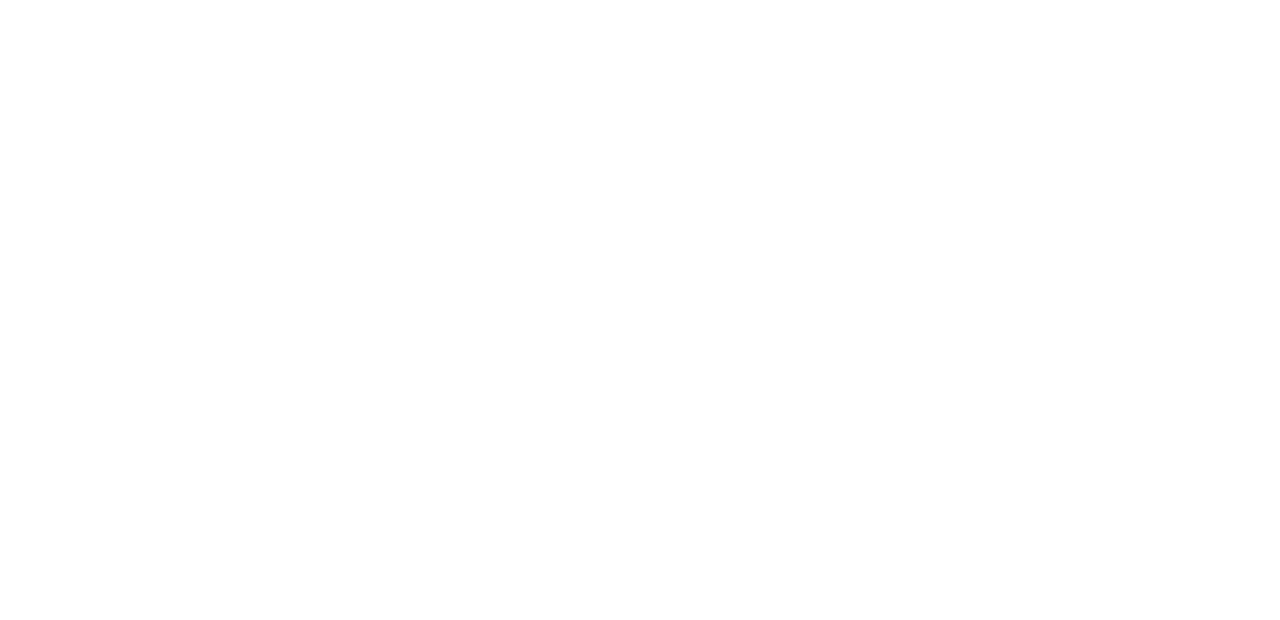
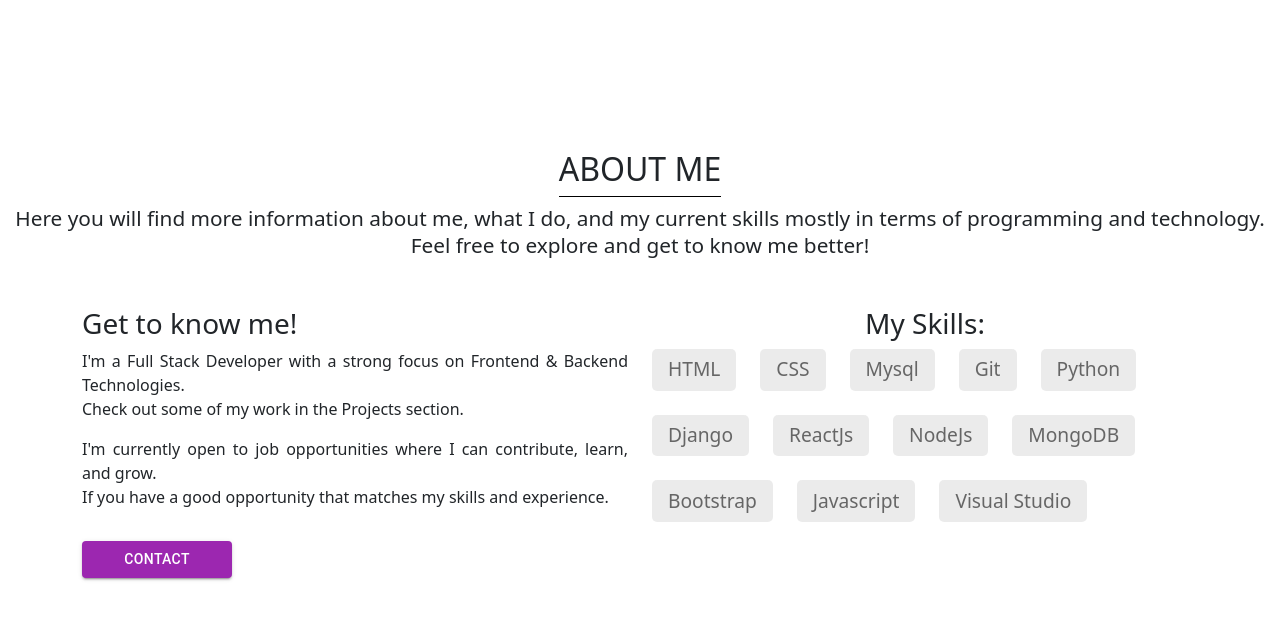
Before and after one commit to SnehaKallem/portfolio, a React (Create React App) app: page /aboutme in a window 1280 px wide. Before the commit this address had no page. Shown: the top 620 px of the page. Built offline with nearby package versions, Linux system fonts and the light colour scheme.

Commit message:
added portfolio

```diff
--- a/src/App.js
+++ b/src/App.js
@@ -10,7 +10,8 @@
 import Experience from './components/Experience';
 import Header1 from './components/Header1';
 import About1 from './components/About1';
-
+import Projects1 from './components/Projects1';
+import AboutMe from './components/AboutMe';
 const App = () => {
     return (
         <Router>
@@ -25,6 +26,8 @@
                 <Route path="/experience" element={<Experience />} />
                 <Route path="/header1" element={<Header1 />} />
                 <Route path="/about1" element={<About1 />} />
+                <Route path="/aboutme" element={<AboutMe />} />
+                <Route path="/projects1" element={<Projects1 />} />
             </Routes>
         </Router>
     );
--- /dev/null
+++ b/src/components/AboutMe.js
@@ -0,0 +1,61 @@
+import React from 'react';
+import './aboutme.css'
+import { Button } from '@mui/material';
+function AboutMe() {
+  return (
+    <section className="text-center" style={{ marginTop: '150px' }}>
+      <h2 style={{ borderBottom: '1px solid black', paddingBottom: '0.5rem', display: 'inline-block', width: 'fit-content' }}>ABOUT ME</h2>
+
+      <p className='heading-sec__sub'>
+        Here you will find more information about me, what I do, and my current skills mostly in terms of programming and technology.
+       <br/> Feel free to explore and get to know me better!
+      </p>
+
+      <div className="container mt-5">
+        <div className="row">
+        <div className="col-md-6" style={{ textAlign: 'justify' }}>
+        <h3>Get to know me!</h3>
+        <p>
+          I'm a Full Stack Developer with a strong focus on Frontend & Backend Technologies. <br/>Check out some of my work in the Projects section.
+        </p>
+
+        <p>
+          I'm currently open to job opportunities where I can contribute, learn, and grow.<br/> If you have a good opportunity that matches my skills and experience.
+        </p>
+
+        <Button variant="contained" color="secondary" href="/projects" style={{ marginTop: '1rem',width:'150px' }}>
+        Contact
+      </Button>
+      </div>
+
+
+          <div className="col-md-6">
+
+            <h3>
+              My Skills:
+            </h3>
+            <div style={{    display: 'flex',flexWrap: 'wrap'}} >
+              <div className='skill'>HTML</div>
+              <div className='skill'>CSS</div>
+              <div className='skill'>Mysql</div>
+              <div className='skill'>Git</div>
+              <div className='skill'>Python</div>
+              <div className='skill'>Django</div>
+              <div className='skill'>ReactJs</div>
+              <div className='skill'>NodeJs</div>
+              <div className='skill'>MongoDB</div>
+              <div className='skill'>Bootstrap</div>
+              <div className='skill'>Javascript</div>
+              <div className='skill'>Visual Studio</div>
+
+
+            </div>
+
+          </div>
+        </div>
+      </div>
+    </section>
+  );
+}
+
+export default AboutMe;
--- a/src/components/Contact.js
+++ b/src/components/Contact.js
@@ -1,12 +1,12 @@
-// Contact.js
 import React from 'react';
 
 const Contact = () => {
     return (
-        <div className="container" id='contact' >
-            <h2 style={{backgroundColor:'darkslategray', color:'white'}}>Contact Me</h2>
-            <p>Mobile: +91 9182147219</p>
-            <p>Email: snehakallem9@gmail.com</p>
+        <div className="container" id='contact' style={{marginTop:'150px'}}>
+            {/* <h2 style={{backgroundColor:'darkslategray', color:'white'}}>Contact Me</h2> */}
+            <center><h2  style={{ borderBottom: '1px solid black', paddingBottom: '0.5rem', display: 'inline-block', width: 'fit-content' }}>Contact</h2></center>
+           <center> <p style={{display: 'inline-block', marginRight: '1rem'}}>Mobile: +91 9182147219</p>
+            <p style={{display: 'inline-block'}}>Email: snehakallem9@gmail.com</p></center>
         </div>
     );
 };
--- a/src/components/Header1.js
+++ b/src/components/Header1.js
@@ -19,11 +19,11 @@
                             <a className="nav-link" href="#home">Home</a>
                         </li>
                         <li className="nav-item">
-                            <a className="nav-link" href="#skills">About</a>
+                            <a className="nav-link" href="#aboutme">About</a>
                         </li>
 
                         <li className="nav-item">
-                            <a className="nav-link" href="#projects">Projects</a>
+                            <a className="nav-link" href="#projects1">Projects</a>
                         </li>
                         <li className="nav-item">
                             <a className="nav-link" href="#contact">Contact</a>
--- /dev/null
+++ b/src/components/Projects1.js
@@ -0,0 +1,38 @@
+import React from 'react';
+
+function Projects1() {
+  return (
+    <div className="container" style={{marginTop:'150px'}}>
+
+      <center><h2  style={{ borderBottom: '1px solid black', paddingBottom: '0.5rem', display: 'inline-block', width: 'fit-content' }}>Projects</h2></center>
+      <div className="row">
+        <div className="col-md-6">
+          <img src="digital.png" alt="Project 1" className="img-fluid" style={{width:'420px'}} />
+        </div>
+        <div className="col-md-6" style={{marginTop:'50px'}}>
+        <h3>Digital Marketing Campaign</h3>
+          <p>
+            Implemented a comprehensive digital marketing campaign for a client in the e-commerce sector. The campaign included social media marketing, search engine optimization (SEO), and pay-per-click (PPC) advertising.
+          </p>
+
+        </div>
+      </div><br/>
+      <div className="row">
+        <div className="col-md-6">
+          <img src="restaurant1.gif" alt="Project 2" className="img-fluid" style={{width:'420px'}} />
+        </div>
+        <div className="col-md-6">
+        <h3>E-commerce Website</h3>
+          <p>
+            Developed and deployed an e-commerce website for a restaurant, enabling customers to browse the menu, place orders, and make online payments. Integrated with a backend system for order processing and inventory management.
+          </p>
+          <p>
+            Implemented features such as user authentication, cart management, and order tracking. Designed a user-friendly interface with a focus on mobile responsiveness. The application resulted in a 25% increase in online orders and improved customer satisfaction.
+          </p>
+        </div>
+      </div>
+    </div>
+  );
+}
+
+export default Projects1;
--- /dev/null
+++ b/src/components/aboutme.css
@@ -0,0 +1,20 @@
+.skill {
+    padding: 0.4rem 1rem; /* Adjusted padding */
+    margin-bottom: 1.5rem;
+    margin-right: 1.5rem;
+    font-size: 1.2rem; /* Adjusted font size */
+    background-color: rgba(153, 153, 153, 0.2);
+    border-radius: 5px;
+    font-weight: 400;
+    color: #666;
+  }
+  .heading-sec__sub {
+    display: block;
+    /* text-align: center; */
+    /* color: #555; */
+    font-size: 1.3rem;
+    font-weight: 50;
+    /* max-width: 90rem; */
+    /* margin: auto; */
+    line-height: 1.3;
+}
```
Also changed, not shown: public/restaurant.gif (added), public/restaurant1.gif (added).
